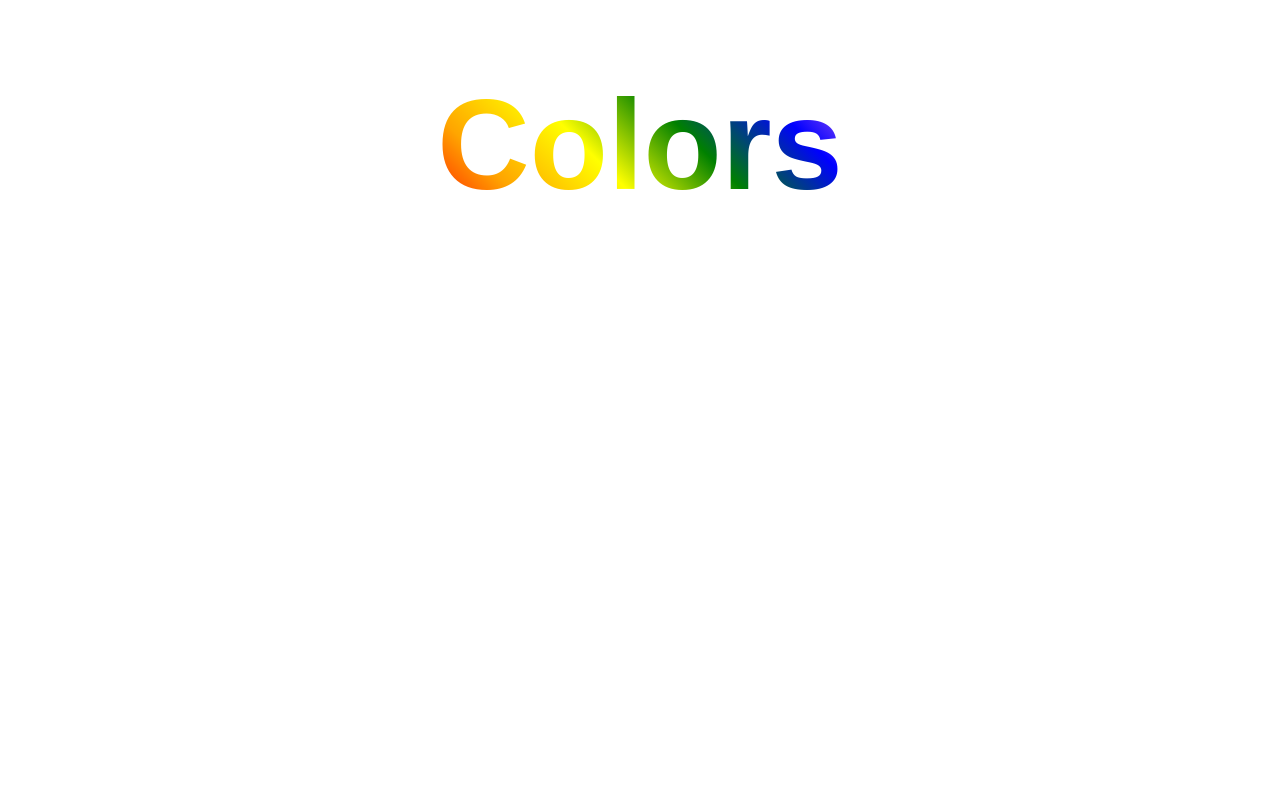
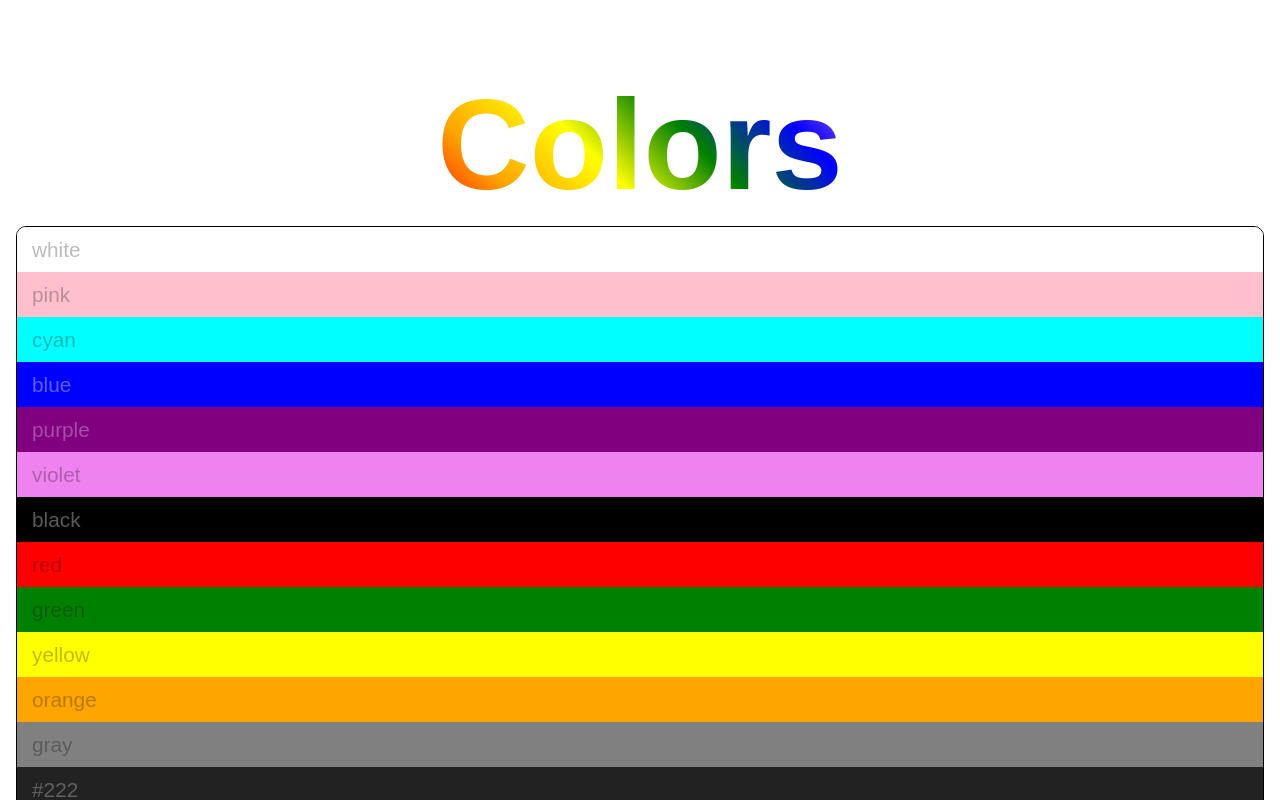
Before and after one commit to shalanah/intro-to-react, a React (Create React App) app: page / in a window 1280 px wide. Shown: the top 800 px of the page. Built offline with nearby package versions, Linux system fonts and the light colour scheme; a web font is replaced by a local one.

Commit message:
lazy message

```diff
--- a/src/App.js
+++ b/src/App.js
@@ -5,12 +5,37 @@ import { colors } from "./utils/colors";
 import Swatch from "./components/Swatch";
 import { filterOpts, sortOpts, sortColors, filterColors } from "./utils/lib";
 
+const H1 = styled.h1`
+  display: inline-block;
+  font-size: 8rem;
+  background: linear-gradient(45deg, red, orange, yellow, green, blue, violet);
+  background-clip: text;
+  -webkit-background-clip: text;
+  color: transparent;
+  padding: 0.25rem;
+  transition: 0.2s;
+  :hover {
+    font-size: 20rem;
+  }
+`;
+
 const App = () => {
   return (
-    <div>
+    <>
       <GlobalStyles />
-      <h1>Colors</h1>
-    </div>
+      <H1>Colors</H1>
+      <div
+        style={{
+          border: "1px solid #000",
+          borderRadius: "10px",
+          overflow: "hidden",
+        }}
+      >
+        {colors.map((color, i) => {
+          return <Swatch color={color} key={i} />;
+        })}
+      </div>
+    </>
   );
 };
 
--- a/src/components/GlobalStyles.js
+++ b/src/components/GlobalStyles.js
@@ -15,13 +15,4 @@ export const GlobalStyles = createGlobalStyle`
   body, select {
     font-family: 'Shrikhand', sans-serif;
   }
-  h1 {
-    display: inline-block;
-    font-size: 8rem;
-    background: linear-gradient(45deg, red, orange, yellow, green, blue, violet);
-    background-clip: text;
-    -webkit-background-clip: text;
-    color: transparent;
-    padding: .25rem;
-  }
 `;
--- a/src/components/Swatch.js
+++ b/src/components/Swatch.js
@@ -2,8 +2,25 @@ import React from "react";
 import styled from "styled-components";
 import { getTextColor } from "../utils/lib";
 
-const Swatch = () => {
-  return null;
+const Container = styled.div`
+  height: 45px;
+  line-height: 45px;
+  padding-left: 15px;
+  font-size: 1.3rem;
+  text-align: left;
+`;
+
+const Swatch = ({ color }) => {
+  return (
+    <Container
+      style={{
+        background: color,
+        color: getTextColor(color),
+      }}
+    >
+      {color}
+    </Container>
+  );
 };
 
 export default Swatch;
```
